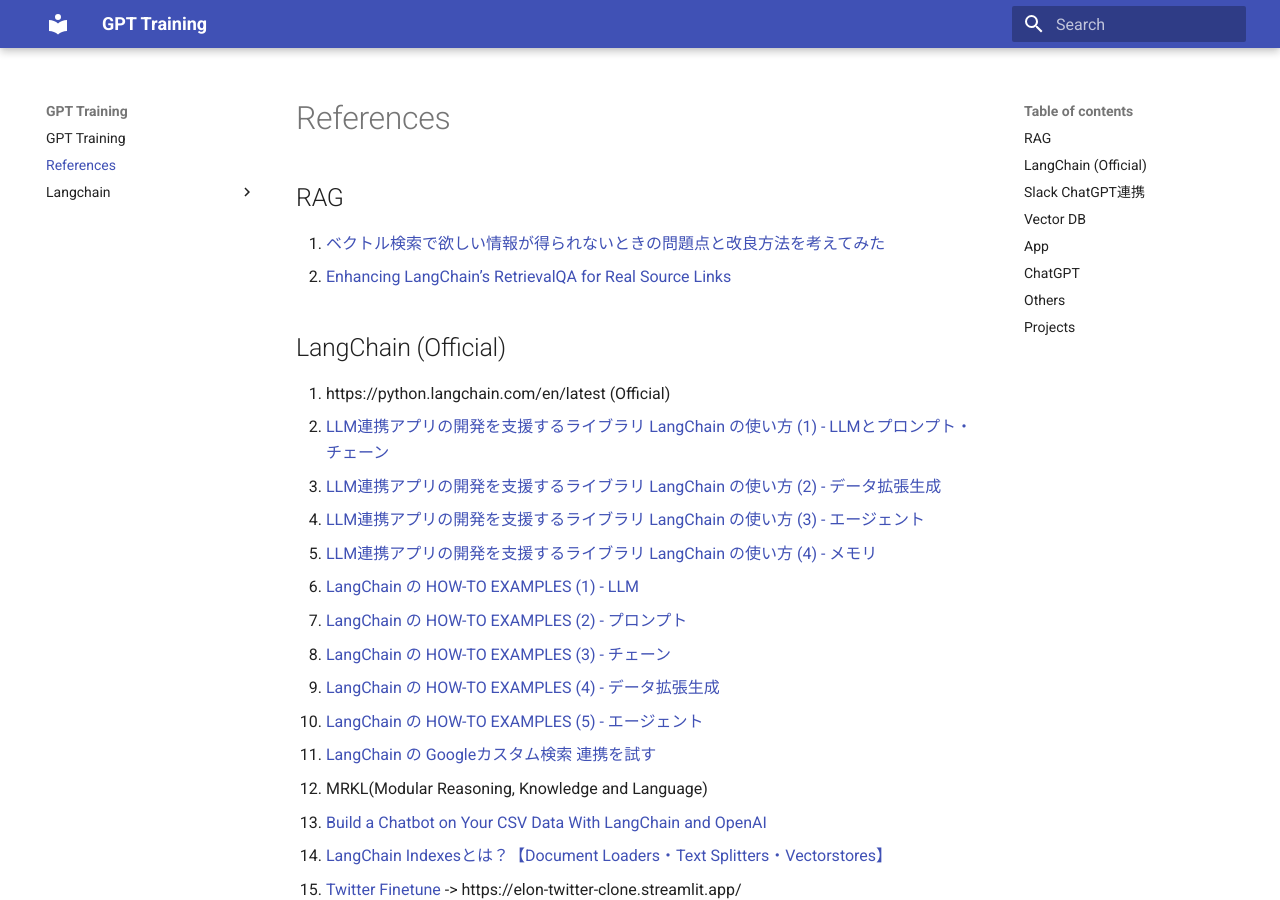
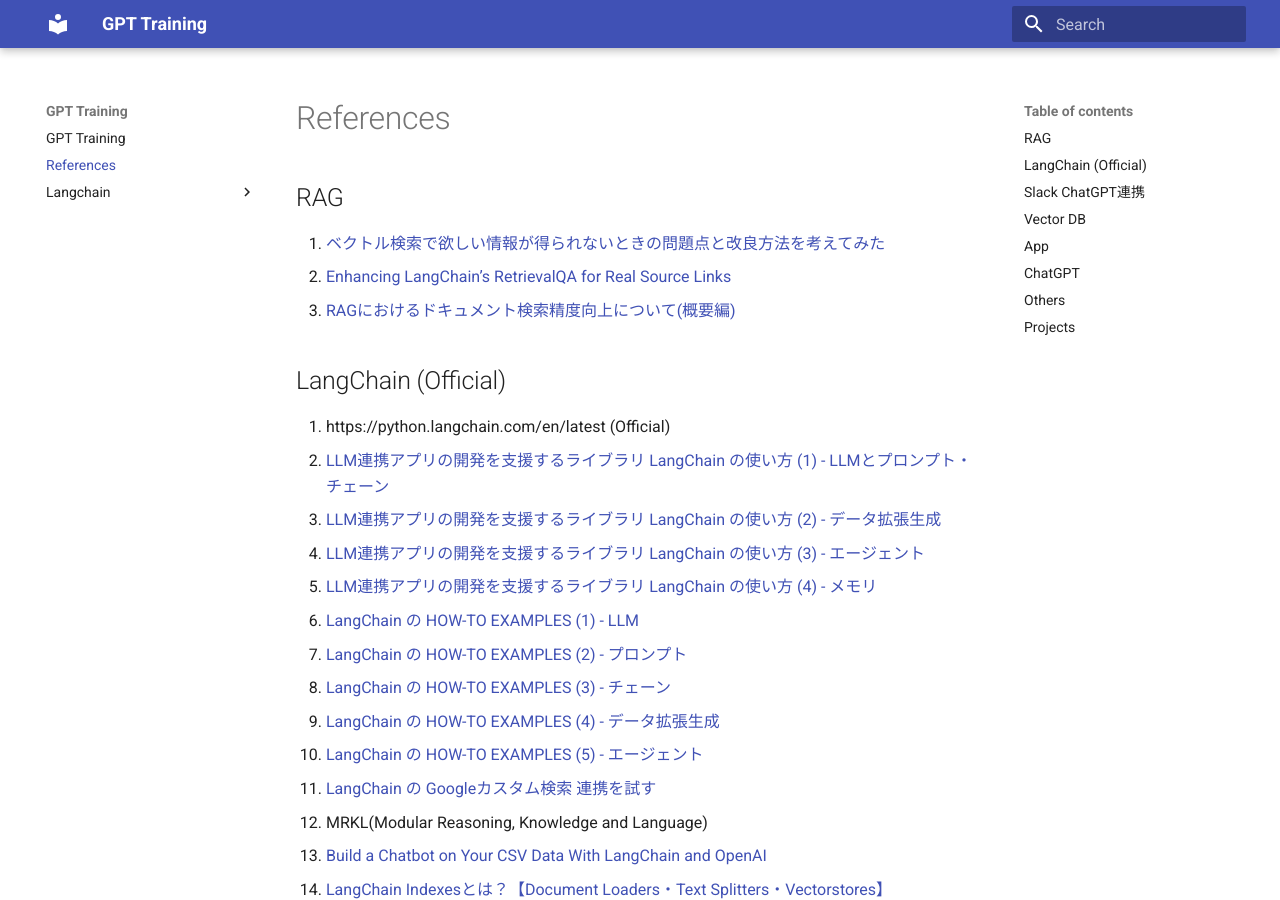
Before and after one commit to nakamasato/gpt-training, an MkDocs documentation site: the page built from docs/references.md, in a window 1280 px wide and 900 px high. Built offline with MkDocs 1.6.1 and Material for MkDocs 9.7.7, drawn with Linux system fonts in a browser that asks for light colours.

Commit message:
Update references.md

```diff
--- a/docs/references.md
+++ b/docs/references.md
@@ -4,6 +4,7 @@
 
 1. [ベクトル検索で欲しい情報が得られないときの問題点と改良方法を考えてみた](https://dev.classmethod.jp/articles/problem-and-improve-methods-of-vector-search/)
 1. [Enhancing LangChain’s RetrievalQA for Real Source Links](https://medium.com/@nakamasato/enhancing-langchains-retrievalqa-for-real-source-links-53713c7d802a)
+1. [RAGにおけるドキュメント検索精度向上について(概要編)](https://zenn.dev/sompojapan_dx/articles/eb755a18e893ce)
 
 ## LangChain (Official)
 1. https://python.langchain.com/en/latest (Official)
```
